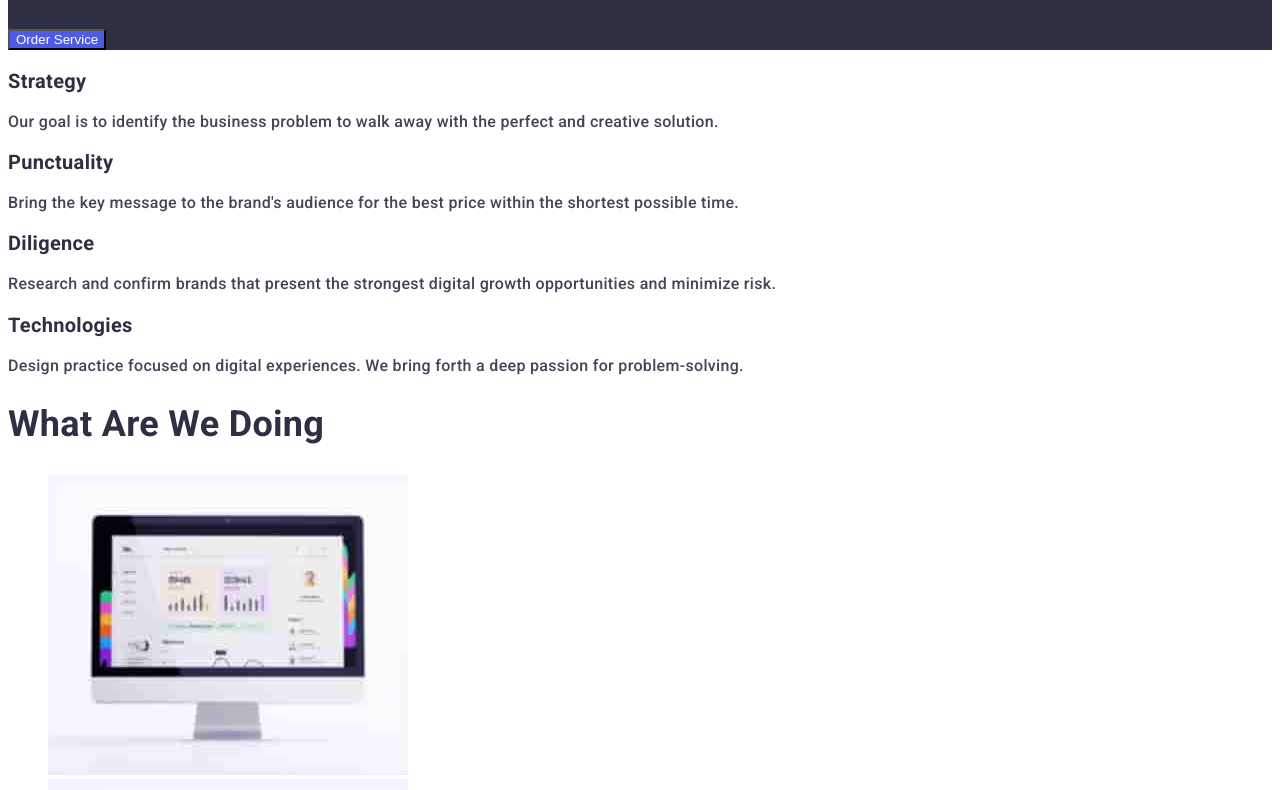
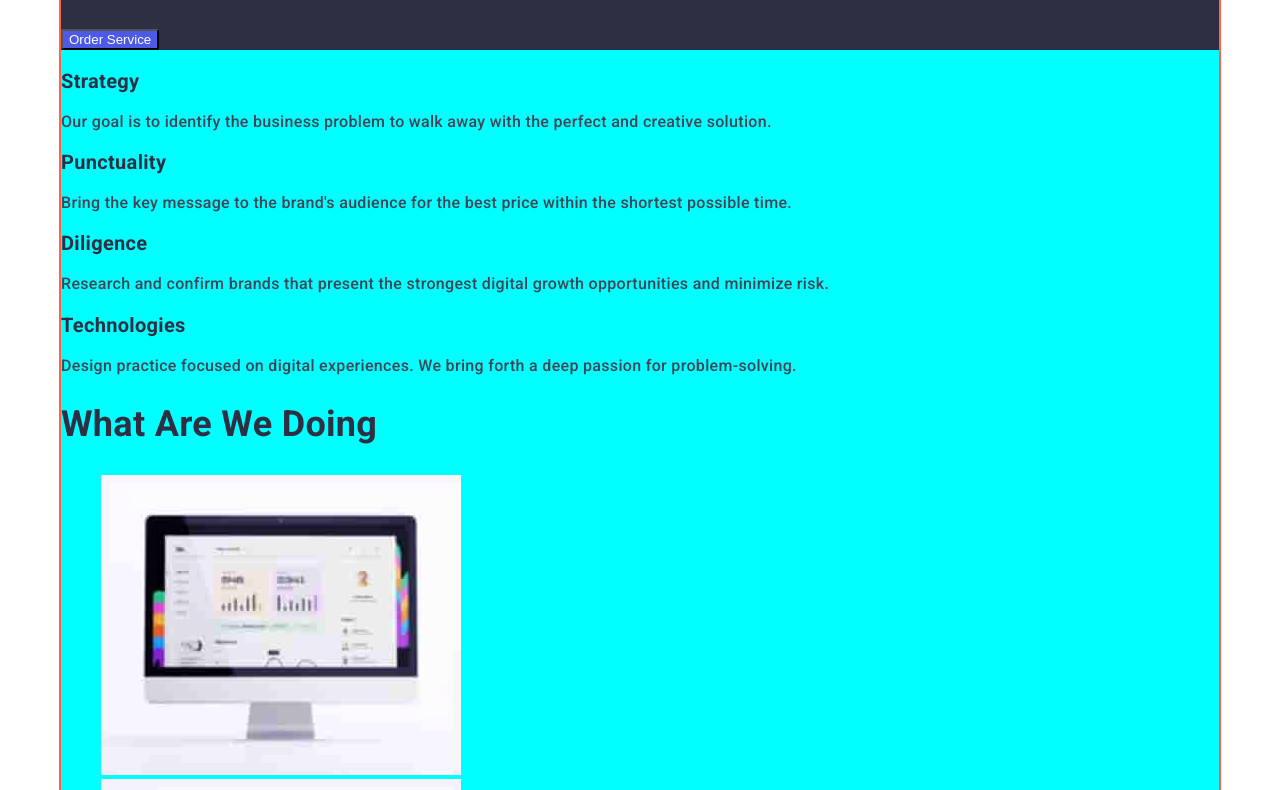
Before and after one commit to ann1777/goit-markup-03, a plain HTML site: page index.html in a window 1280 px wide. Shown: the part 345-1135 px from the top of the page. Drawn offline with Linux system fonts and the light colour scheme.

Commit message:
The header, footer and sections contents of the index.html and portfolio.html files have been placed in the auxiliary class .container width of 1158px

```diff
--- a/css/styles.css
+++ b/css/styles.css
@@ -38,6 +38,14 @@ body {
   font-size: var(--regular-font-size);
   font-weight: var(--header3-font-weight);
   letter-spacing: 0.02em;
+}
+
+.bogy-container {
+    width: 1158px;
+    margin-left: auto;
+    margin-right: auto;
+    outline: 2px solid tomato;
+    background-color:aqua;
 }
 
 a.logo {
--- a/index.html
+++ b/index.html
@@ -16,6 +16,7 @@
 
 <body class="body-container main">
     <!-- Top Line section -->
+    <div class="bogy-container">
         <header class="header">
             <nav class="page-nav">
                 <a href="./index.html" class="logo"><span class="accentcolor">WEB</span><span class="bluecolor">STUDIO</span></a>
@@ -152,6 +153,7 @@
                 </li>
             </ul>
         </footer>
+    </div>
 </body>
 
 </html>
```
Also changed, not shown: portfolio.html (+3 -1 lines). Lines whose indentation alone changed are shown as unchanged.
